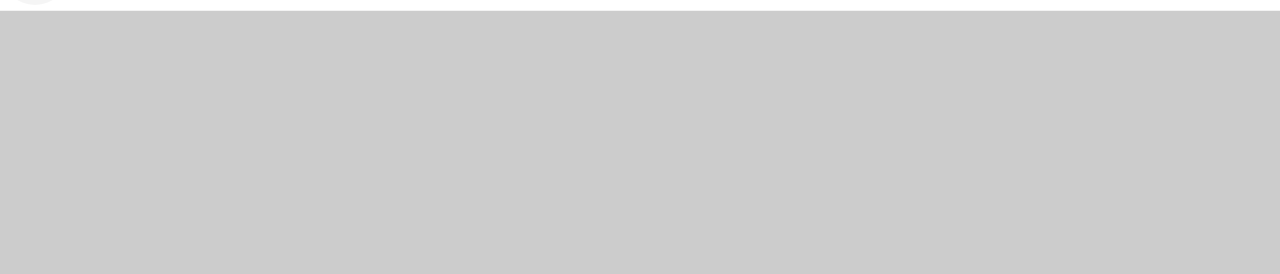
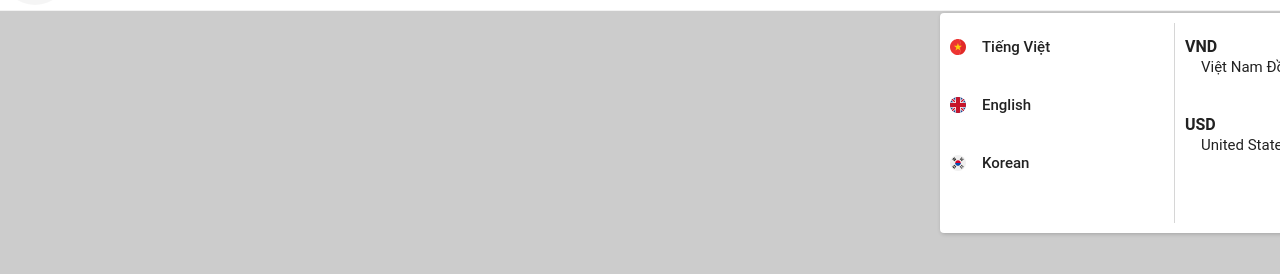
Before and after one commit to xhoang0509/Luxstay-web, a plain HTML site: page index.html in a window 1280 px wide. Shown: the part 70-344 px from the top of the page. Drawn offline with Linux system fonts and the light colour scheme.

Commit message:
currency bõx

```diff
--- a/assets/style/base.css
+++ b/assets/style/base.css
@@ -2,6 +2,7 @@
     --white-color: #fff;
     --black-color: #000;
     --text-color: #222222;
+    --primary-color: #F86B39;
 }
 
 * {
@@ -43,3 +44,7 @@ html {
         opacity: 1;
     }
 }
+
+@keyframes  {
+
+}
--- a/assets/style/main.css
+++ b/assets/style/main.css
@@ -47,14 +47,12 @@
     align-items: center;
     box-shadow: 1px 1px 4px rgba(0, 0, 0, 0.2);
     border-radius: 4px;
-    overflow: hidden;
 }
 
 .header__search-input {
     height: 100%;
     width: 300px;
-    border-top-right-radius: 4px;
-    border-bottom-right-radius: 4px;
+    border-radius: 4px;
 }
 
 .header__search-booking {
@@ -113,9 +111,7 @@
     position: relative;
 }
 
-.header__search-date:hover {
-    cursor: pointer;
-}
+
 
 .header__search-date-icon {
     color: var(--text-color);
@@ -131,12 +127,18 @@
     position: relative;
 }
 
+.header__search-date-text:hover,
+.header__search-date-icon:hover {
+    cursor: pointer;
+}
+
 /* Modal calendar */
 .calendar {
     position: absolute;
-    top: calc(100% + 25px);
+    top: calc(100% + 20px);
     left: -315px;
     /* z-index: 1; */
+    display: none;
 }
 
 .calendar__overlay {
@@ -148,6 +150,8 @@
     width: 700px;
     z-index: 1;
     background-color: var(--white-color);
+    box-shadow: 1px 1px 4px rgba(0, 0, 0, 0.2);
+    border-radius: 4px;
 }
 
 .header__search-guest {
@@ -231,10 +235,11 @@
     border-radius: 20px;
     display: flex;
     align-items: center;
+    position: relative;
 }
 
 .header__nav-item-logo:hover {
-    cursor: pointer;
+    /* cursor: pointer; */
 }
 
 .header__nav-item-img {
@@ -250,8 +255,13 @@
     font-weight: 550;
 }
 
+.header__nav-item-img:hover,
+.header__nav-item-icon:hover {
+    cursor: pointer;
+}
+
 .header__nav-item-link:hover {
-    color: #F86B39;
+    color: var(--primary-color  );
     cursor: pointer;
     animation: fadeIn ease-in 0.2s;
 }
@@ -264,6 +274,101 @@
 }
 
 
+/* Currency box */
+.currency__box {
+    position: absolute;
+    top: calc(100% + 24px);
+    right: 0;
+    z-index: 1;
+    width: 470px;
+    height: 220px;
+    display: flex;
+    background-color: var(--white-color);
+    box-shadow: 1px 1px 4px rgba(0, 0, 0, 0.2);
+    border-radius: 4px;
+}
+
+.currency__box::before {
+    content: "";
+    position: absolute;
+    top: -38px;
+    right: 40px;
+    border: 20px solid;
+    border-color: transparent transparent var(--white-color) transparent;
+}
+
+.currency__box-languages,
+.currency__box-money {
+    flex: 1;
+    display: flex;
+    flex-direction: column;
+    align-items: flex-start;
+    border-right: 1px solid #D6D6D6;
+    margin: 10px 0 10px 10px;
+}
+
+.currency__box-language-item,
+.currency__box-money-item {
+    margin-top: 16px;
+    display: flex;
+    align-items: center;
+    margin-bottom: 26px;
+}
+
+.currency__box-language-item:hover,
+.currency__box-money-item:hover {
+    cursor: pointer;
+}
+
+.currency__box-language-item-img {
+    width: 16px;
+    height: 16px;
+    margin-right: 16px;
+}
+
+.currency__box-language-item-text {
+    font-size: 1.5rem;
+    color: var(--text-color);
+    font-weight: 550;
+}
+
+
+
+.currency__box-money-item:hover .currency__box-money-item-lable,
+.currency__box-money-item:hover .currency__box-money-item-text,
+.currency__box-language-item-text:hover {
+    color: var(--primary-color);
+}
+
+.currency__box-money {
+
+}
+
+.currency__box-money-item {
+    display: flex;
+    flex-direction: column;
+    align-items: start;
+}
+
+.currency__box-money-item:hover  {
+    color: var(--primary-color);
+}
+
+.currency__box-money-item-lable {
+    font-size: 1.6rem;
+    color: var(--text-color);
+    font-weight: 600;
+    display: block;
+}
+
+.currency__box-money-item-text {
+    font-size: 1.5rem;
+    color: var(--text-color);
+    margin-top: 4px;
+    margin-left: 16px;
+}
+
+
 .container {
     height: 1000px;
     background-color: #ccc;
--- a/index.html
+++ b/index.html
@@ -37,10 +37,19 @@
                                     <div class="calendar__month">
                                         <div class="calendar__month-item">
                                             <div class="calendar__month-item-head">
-                                                <div class="calendar__month-icon-left">
+                                                <div class="calendar__month-icon-left" style="display: none;">
                                                     <i class="ti-arrow-left"></i>
                                                 </div>
+                                                <div class="calendar__month-item-head-name">
+                                                    <span>July</span>
+                                                    <span>2021</span>
+                                                </div>
                                             </div>
+                                            <table role="presentation" class="calendar__month-table">
+                                                <tbody class="calendar__month-table-week">
+
+                                                </tbody>
+                                            </table>
                                         </div>
                                     </div>
                                 </div>
@@ -65,8 +74,34 @@
                         <li class="header__nav-item"><a href="#" class="header__nav-item-link">Đăng nhập</a></li>
                         <li class="header__nav-item header__nav-item-logo">
                             <img src="./assets/image/vi.svg" alt="" class="header__nav-item-img">
-                            <a href="#" class="header__nav-item-link">VND</a>
+                            <span class="header__nav-item-link">VND</span>
                             <i class="header__nav-item-icon ti-arrow-down"></i>
+                            <div class="currency__box">
+                                <div class="currency__box-languages">
+                                    <div class="currency__box-language-item">
+                                        <img src="./assets/image/vi.svg" alt="" class="currency__box-language-item-img">
+                                        <span class="currency__box-language-item-text">Tiếng Việt</span>
+                                    </div>
+                                    <div class="currency__box-language-item">
+                                        <img src="./assets/image/en.svg" alt="" class="currency__box-language-item-img">
+                                        <span class="currency__box-language-item-text">English</span>
+                                    </div>
+                                    <div class="currency__box-language-item">
+                                        <img src="./assets/image/ko.svg" alt="" class="currency__box-language-item-img">
+                                        <span class="currency__box-language-item-text">Korean</span>
+                                    </div>
+                                </div>
+                                <div class="currency__box-money">
+                                    <div class="currency__box-money-item">
+                                        <span class="currency__box-money-item-lable">VND</span>
+                                        <span class="currency__box-money-item-text">Việt Nam Đồng</span>
+                                    </div>
+                                    <div class="currency__box-money-item">
+                                        <span class="currency__box-money-item-lable">USD</span>
+                                        <span class="currency__box-money-item-text">United States Dollar</span>
+                                    </div>
+                                </div>
+                            </div>
                         </li>
                     </ul>
                 </div>
```
Also changed, not shown: assets/image/en.svg (added), assets/image/ko.svg (added).
